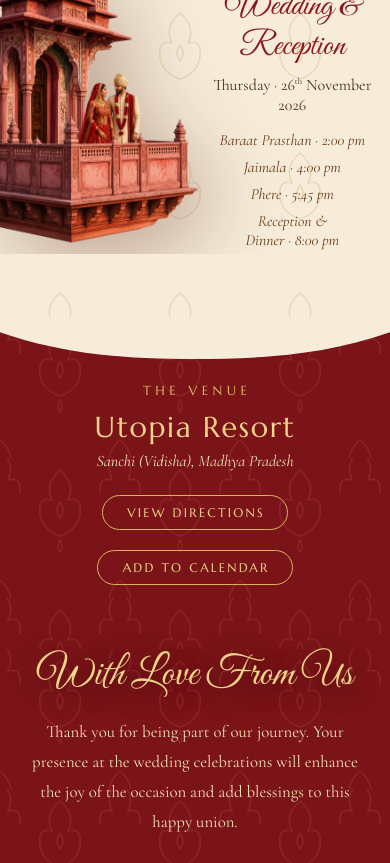
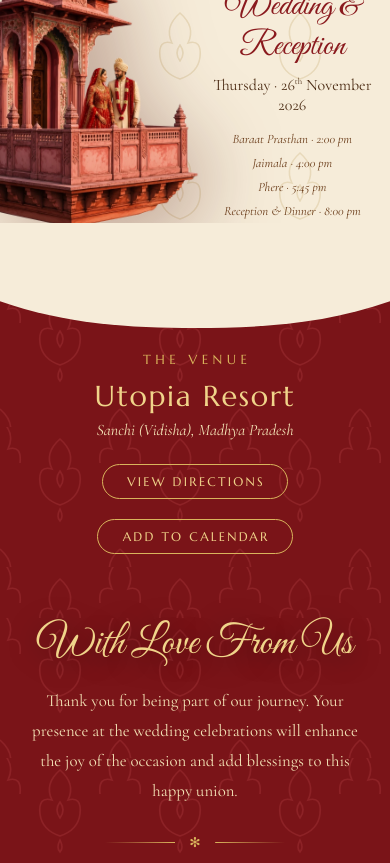
Before and after one commit to vkkhare/wedding_invitation, a React (Vite) app: page / in a window 390 px wide. Shown: the part 4020-4883 px from the top of the page. Built offline with nearby package versions, Linux system fonts and the light colour scheme; no server answers.

Commit message:
Keep each schedule line whole on mobile
Co-Authored-By: Claude Fable 5 <noreply@anthropic.com>
Claude-Session: https://claude.ai/code/session_01Laey7iPgSkAxcR1n1p2GxR

```diff
--- a/src/styles.css
+++ b/src/styles.css
@@ -386,8 +386,14 @@ sup { font-size: 0.55em; }
   font-weight: 400;
 }
 .bigday__head .event-card__icon { margin-bottom: 10px; }
-.bigday__head .event-card__sub { margin-top: 16px; flex-direction: column; gap: 8px; }
-.bigday__head .event-card__subitem { display: block; }
+.bigday__head .event-card__sub {
+  margin-top: 16px;
+  flex-direction: column;
+  gap: 8px;
+  /* sized so the longest line stays whole in the narrow column */
+  font-size: clamp(0.8rem, 3.3vw, 1.05rem);
+}
+.bigday__head .event-card__subitem { display: block; white-space: nowrap; }
 .bigday__head .event-card__sub i { display: none; }
 
 /* train band */
```
